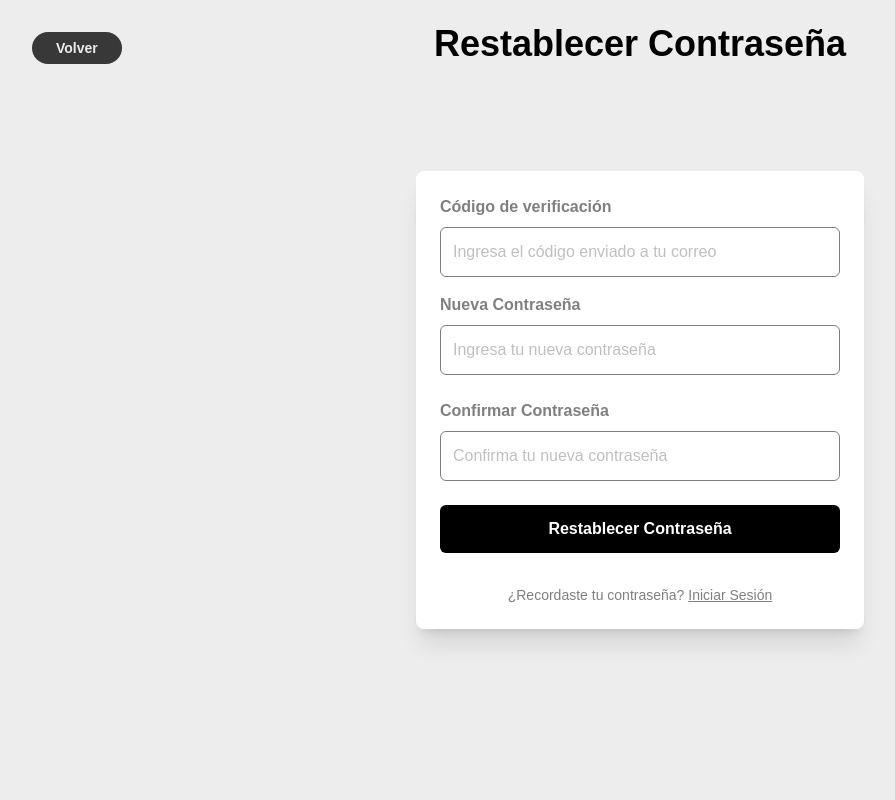
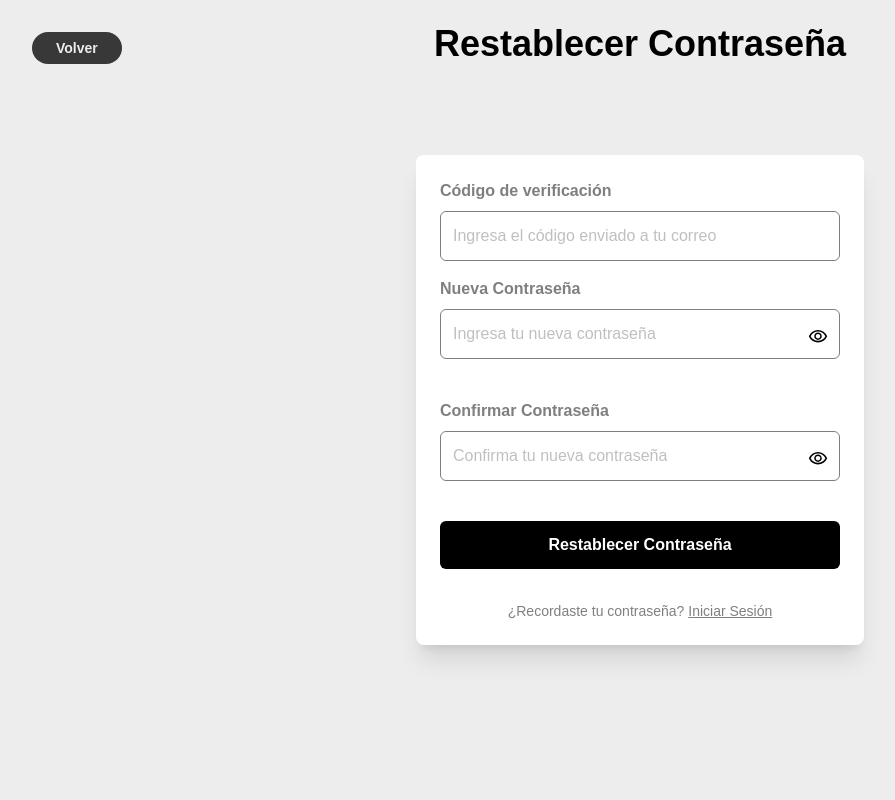
Before and after one commit to isracortesm/webapp-gunpla-model-expo, a Next.js app: page /auth/reset-password in a window 1280 px wide. Shown: the top 800 px of the page, without its empty margins (0-895 px from the left). Built offline with nearby package versions, Linux system fonts and the light colour scheme; no server answers.

Commit message:
add password toggle function fix aspect ratiod for profile icon on toolbar and dropdown

```diff
--- a/app/auth/login/page.tsx
+++ b/app/auth/login/page.tsx
@@ -5,6 +5,7 @@ import { useRouter } from 'next/navigation';
 import { loginUser, getCurrentUser } from '@/features/auth/service/auth-service';
 import { useAuthWithStorage } from '@/features/auth/context/auth-provider';
 import { useUnifiedDialog } from '@/features/dialogs/context/unified-dialog-provider';
+import PasswordField from '@/components/ui/PasswordField';
 import '@/app/auth/login/login.css';
 
 export default function LoginPage() {
@@ -61,15 +62,14 @@ export default function LoginPage() {
           className="text-input no-autofill"
         />
 
-        <label htmlFor="password" className="input-label">Contraseña</label>
-        <input
+        <PasswordField
           id="password"
-          type="password"
           value={password}
-          onChange={(e) => setPassword(e.target.value)}
+          onChange={setPassword}
           required
           placeholder="Ingresa tu contraseña"
           className="password-input no-autofill"
+          label="Contraseña"
         />
 
         <button
--- a/app/auth/register/page.tsx
+++ b/app/auth/register/page.tsx
@@ -4,6 +4,7 @@ import { useState, FormEvent } from 'react';
 import { useRouter } from 'next/navigation';
 import { registerUser } from '@/features/auth/service/auth-service';
 import { useUnifiedDialog } from '@/features/dialogs/context/unified-dialog-provider';
+import PasswordField from '@/components/ui/PasswordField';
 import '@/app/auth/register/register.css';
 
 export default function RegisterPage() {
@@ -66,15 +67,14 @@ export default function RegisterPage() {
           className="text-input no-autofill"
         />
 
-        <label htmlFor="password" className="input-label">Contraseña</label>
-        <input
+        <PasswordField
           id="password"
-          type="password"
           value={password}
-          onChange={(e) => setPassword(e.target.value)}
+          onChange={setPassword}
           required
           placeholder="Ingresa tu contraseña"
           className="password-input no-autofill"
+          label="Contraseña"
         />
 
         <button
--- a/app/auth/reset-password/page.tsx
+++ b/app/auth/reset-password/page.tsx
@@ -4,6 +4,7 @@ import { Suspense, useState, FormEvent } from 'react';
 import { useRouter, useSearchParams } from 'next/navigation';
 import { resetPasswordUser } from '@/features/auth/service/auth-service';
 import { useUnifiedDialog } from '@/features/dialogs/context/unified-dialog-provider';
+import PasswordField from '@/components/ui/PasswordField';
 import '@/app/auth/reset-password/reset-password.css';
 
 function ResetPasswordForm() {
@@ -60,26 +61,24 @@ function ResetPasswordForm() {
           className="text-input no-autofill"
         />
 
-        <label htmlFor="password" className="input-label">Nueva Contraseña</label>
-        <input
+        <PasswordField
           id="password"
-          type="password"
           value={password}
-          onChange={(e) => setPassword(e.target.value)}
+          onChange={setPassword}
           required
           placeholder="Ingresa tu nueva contraseña"
           className="password-input no-autofill"
+          label="Nueva Contraseña"
         />
 
-        <label htmlFor="confirmPassword" className="input-label">Confirmar Contraseña</label>
-        <input
+        <PasswordField
           id="confirmPassword"
-          type="password"
           value={confirmPassword}
-          onChange={(e) => setConfirmPassword(e.target.value)}
+          onChange={setConfirmPassword}
           required
           placeholder="Confirma tu nueva contraseña"
           className="password-input no-autofill"
+          label="Confirmar Contraseña"
         />
 
         <button
--- a/app/user/change-password/page.tsx
+++ b/app/user/change-password/page.tsx
@@ -4,6 +4,7 @@ import { useState, FormEvent } from 'react';
 import { useRouter } from 'next/navigation';
 import { useUnifiedDialog } from '@/features/dialogs/context/unified-dialog-provider';
 import { changePassword } from '@/features/auth/service/auth-service';
+import PasswordField from '@/components/ui/PasswordField';
 import './change-password.css';
 
 export default function ChangePasswordPage() {
@@ -56,32 +57,32 @@ export default function ChangePasswordPage() {
       <h1 className="change-password-page__title">Cambiar Contraseña</h1>
       <div className="change-password-page__card-wrapper">
         <form onSubmit={handleSubmit} className="change-password-form">
-          <label className="input-label">Contraseña Actual</label>
-          <input
-            type="password"
+          <PasswordField
             value={currentPassword}
-            onChange={(e) => setCurrentPassword(e.target.value)}
+            onChange={setCurrentPassword}
             required
             placeholder="Ingresa tu contraseña actual"
-            className="text-input"/>
+            className="text-input"
+            label="Contraseña Actual"
+          />
 
-          <label className="input-label">Nueva Contraseña</label>
-          <input
-            type="password"
+          <PasswordField
             value={password}
-            onChange={(e) => setPassword(e.target.value)}
+            onChange={setPassword}
             required
             placeholder="Ingresa tu nueva contraseña"
-            className="text-input"/>
+            className="text-input"
+            label="Nueva Contraseña"
+          />
 
-          <label className="input-label">Confirmar Nueva Contraseña</label>
-          <input
-            type="password"
+          <PasswordField
             value={passwordConfirmation}
-            onChange={(e) => setPasswordConfirmation(e.target.value)}
+            onChange={setPasswordConfirmation}
             required
             placeholder="Confirma tu nueva contraseña"
-            className="text-input"/>
+            className="text-input"
+            label="Confirmar Nueva Contraseña"
+          />
 
           <button
             type="submit"
--- /dev/null
+++ b/components/ui/PasswordField.tsx
@@ -0,0 +1,74 @@
+'use client';
+
+import { useState } from 'react';
+
+interface PasswordFieldProps {
+  id?: string;
+  value: string;
+  onChange: (value: string) => void;
+  placeholder?: string;
+  className?: string;
+  required?: boolean;
+  disabled?: boolean;
+  readOnly?: boolean;
+  label?: string;
+}
+
+export default function PasswordField({
+  id,
+  value,
+  onChange,
+  placeholder,
+  className = '',
+  required,
+  disabled,
+  readOnly,
+  label,
+}: PasswordFieldProps) {
+  const [show, setShow] = useState(false);
+
+  return (
+    <div>
+      {label && <label htmlFor={id} className="input-label">{label}</label>}
+      <div style={{ position: 'relative', display: 'flex', alignItems: 'center' }}>
+        <input
+          id={id}
+          type={show ? 'text' : 'password'}
+          value={value}
+          onChange={(e) => onChange(e.target.value)}
+          placeholder={placeholder}
+          className={className}
+          required={required}
+          disabled={disabled}
+          readOnly={readOnly}
+          style={{ paddingRight: '40px', width: '100%' }}
+        />
+        <button
+          type="button"
+          onClick={() => setShow(!show)}
+          style={{
+            position: 'absolute',
+            right: '8px',
+            top: '30%',
+            transform: 'translateY(-30%)',
+            background: 'none',
+            border: 'none',
+            cursor: 'pointer',
+            padding: '4px',
+            display: 'flex',
+            alignItems: 'center',
+          }}
+          tabIndex={-1}
+          aria-label={show ? 'Ocultar contraseña' : 'Mostrar contraseña'}
+        >
+          <img
+            src={show ? '/visibility_off.svg' : '/visibility_on.svg'}
+            alt={show ? 'Ocultar contraseña' : 'Mostrar contraseña'}
+            width={20}
+            height={20}
+          />
+        </button>
+      </div>
+    </div>
+  );
+}
--- a/components/ui/toolbar/FloatingToolbar.css
+++ b/components/ui/toolbar/FloatingToolbar.css
@@ -25,6 +25,9 @@
 }
 
 .floating-toolbar__profile-link {
+  width: 28px;
+  height: 28px;
+  overflow: hidden;
   @apply
     rounded-full
     ring-1
--- a/components/ui/toolbar/FloatingToolbar.tsx
+++ b/components/ui/toolbar/FloatingToolbar.tsx
@@ -23,7 +23,7 @@ export default function FloatingToolbar({ onProfileClick, showNavLinks = false,
       <button
         onClick={onProfileClick}
         aria-label="Profile"
-        className="floating-toolbar__profile-link object-cover rounded-full ring-1 ring-zinc-600/50 transition-transform hover:scale-110 cursor-pointer bg-transparent border-none p-0"
+        className="floating-toolbar__profile-link"
       >
         <Image
           src={isAuthenticated && user ? user.profileImage?.thumbnailUrl || user.profileImage?.url || '/profile_holder.png' : '/profile_holder.png'}
--- a/components/ui/toolbar/UserProfileDropdown.css
+++ b/components/ui/toolbar/UserProfileDropdown.css
@@ -30,6 +30,9 @@
 }
 
 .user-profile-dropdown__avatar {
+  width: 48px;
+  height: 48px;
+  overflow: hidden;
   @apply rounded-full ring-1 ring-zinc-600/50;
 }
 
```
Also changed, not shown: public/visibility_off.svg (added), public/visibility_on.svg (added).
